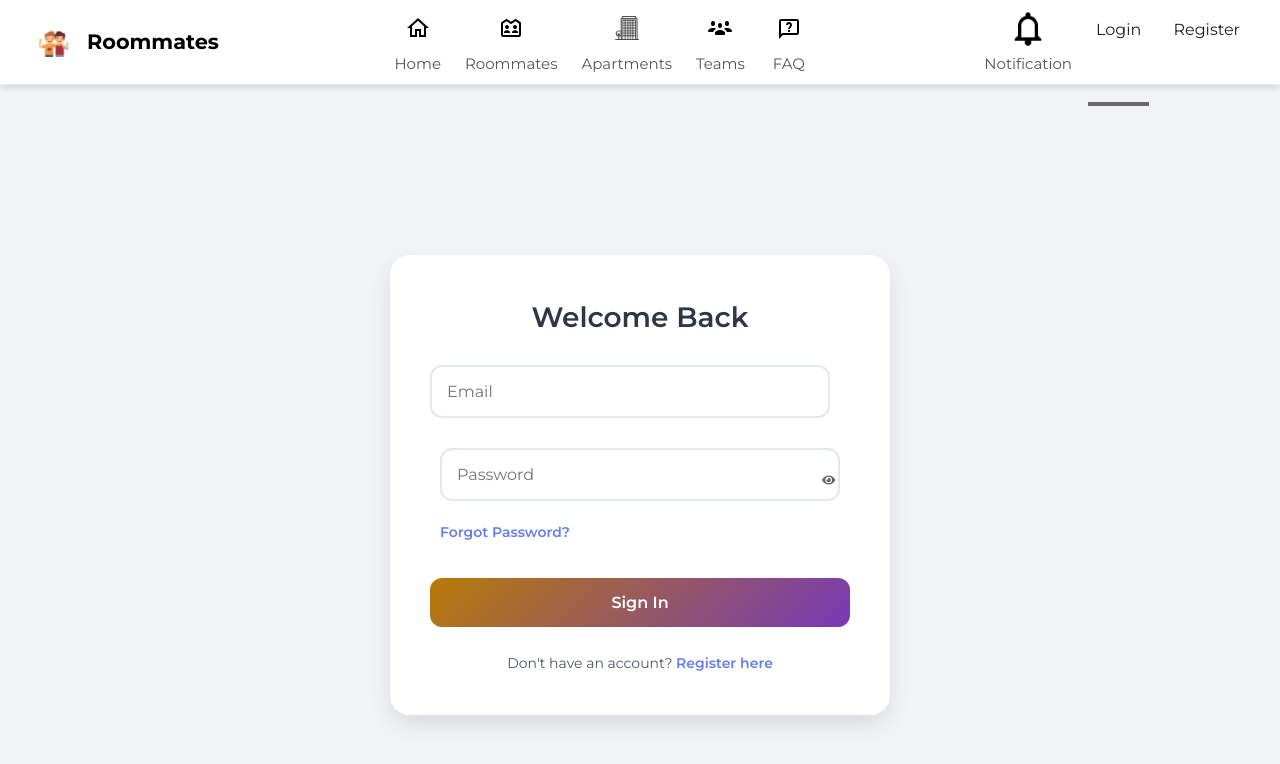
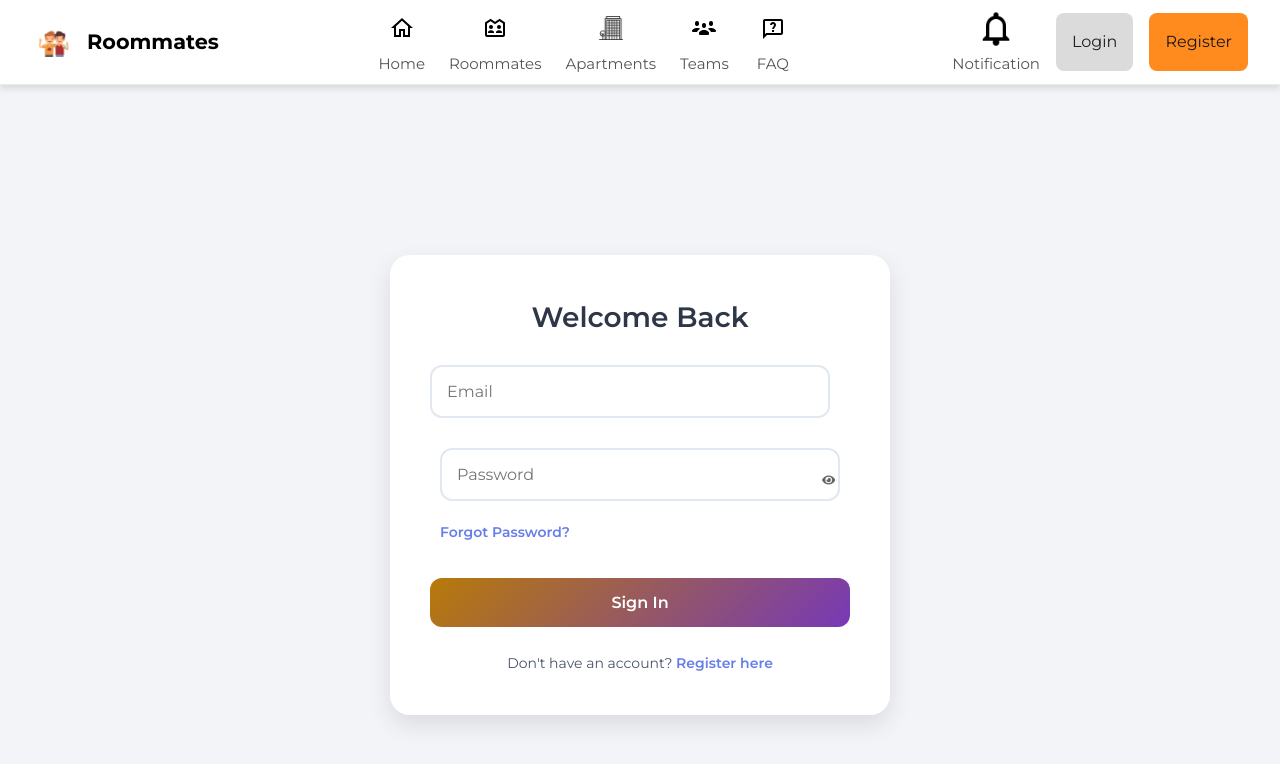
Before and after one commit to vespo777/diploma, a React (Create React App) app in the folder frontend/: page /login in a window 1280 px wide. Shown: the top 764 px of the page. Built offline with nearby package versions, Linux system fonts and the light colour scheme.

Commit message:
Register bug fixed

```diff
--- a/frontend/src/components/Navbar.jsx
+++ b/frontend/src/components/Navbar.jsx
@@ -378,7 +378,7 @@ const Navbar = () => {
               </div>
           ) : (
               <div className="auth-buttons">
-                <Link to="/login" className={`nav-link login ${isActive('/login') ? 'active' : ''}`}>Login</Link>
+                <Link to="/login" className={`nav-link login`}>Login</Link>
                 <Link to="/register" className={`nav-link register`}>Register</Link>
               </div>
           )}
--- a/frontend/src/styles/navbar.css
+++ b/frontend/src/styles/navbar.css
@@ -58,6 +58,26 @@
   background: rgba(76, 76, 76, 0.1);
 }
 
+.nav-link.login {
+  align-items: center;
+  padding: 1rem;
+  background: rgba(135, 135, 135, 0.3);
+}
+.nav-link.login:hover {
+  background: rgba(76, 76, 76, 0.1);
+}
+
+.nav-link.register {
+  align-items: center;
+  padding: 1rem;
+  background: #ff8a1d;
+  color: #1a1919;
+}
+
+.nav-link.register:hover {
+  background: rgba(255, 191, 126, 0.9);
+}
+
 .nav-link-label {
   font-weight: 400;
   font-size: 15px;
@@ -95,6 +115,7 @@
 
 .auth-buttons {
   display: flex;
+  align-items: center;
   gap: 1rem;
 }
 
```
Also changed, not shown: 1 other file (tests, documents, lock files or other folders).
